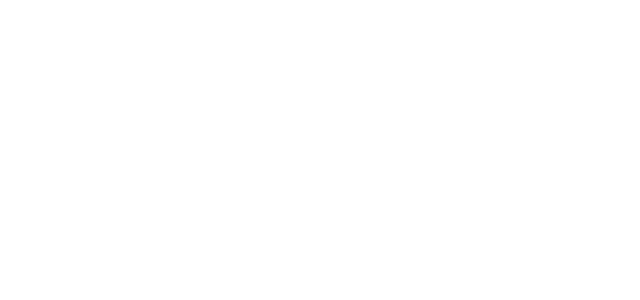
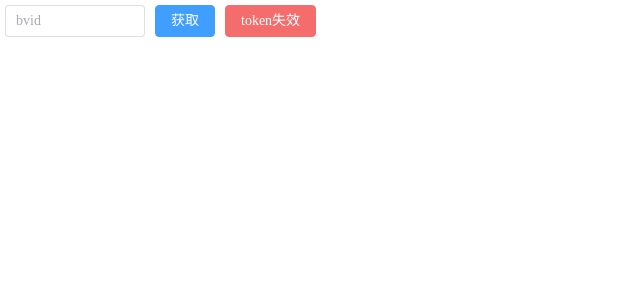
Before and after one commit to helix431/biliDanmuGraph, a Vue app: page / in a window 1280 px wide. Shown: the top 300 px of the page, without its empty margins (0-640 px from the left). Built offline with nearby package versions, Linux system fonts and the light colour scheme.

Commit message:
feat: topbar layout

```diff
--- a/package.json
+++ b/package.json
@@ -15,6 +15,7 @@
   "dependencies": {
     "axios": "^1.7.3",
     "element-plus": "^2.8.0",
+    "normalize.css": "^8.0.1",
     "pinia": "^2.1.7",
     "vue": "^3.4.29"
   },
@@ -30,6 +31,7 @@
     "eslint-plugin-vue": "^9.23.0",
     "npm-run-all2": "^6.2.0",
     "prettier": "^3.2.5",
+    "sass-embedded": "^1.77.8",
     "typescript": "~5.4.0",
     "vite": "^5.3.1",
     "vue-tsc": "^2.0.21"
--- a/src/App.vue
+++ b/src/App.vue
@@ -1,11 +1,23 @@
 <script setup lang="ts">
-
+import TopBar from './components/TopBar.vue'
 </script>
 
 <template>
-
+  <el-container>
+    <el-header><TopBar></TopBar></el-header>
+    <el-main></el-main>
+  </el-container>
 </template>
 
-<style scoped>
-
+<style lang="scss" scoped>
+.el-container {
+  height: 100vh;
+  .el-header {
+    --el-header-height: 32px;
+    --el-header-padding: 0;
+    margin: 5px;
+  }
+  .el-main {
+  }
+}
 </style>
--- /dev/null
+++ b/src/components/BarGraph.vue
@@ -0,0 +1,5 @@
+<script setup lang="ts"></script>
+
+<template>graph</template>
+
+<style scoped></style>
--- /dev/null
+++ b/src/components/TopBar.vue
@@ -0,0 +1,67 @@
+<script setup lang="ts">
+import { ref } from 'vue'
+
+const form = ref({
+  bvid: '',
+  token: ''
+})
+
+const isTokenValid = ref(false)
+const showTokenField = ref(false)
+
+const onSubmit = () => {}
+const onCheckToken = () => {
+  showTokenField.value = !showTokenField.value
+}
+</script>
+
+<template>
+  <el-form :inline="true" :model="form">
+    <el-form-item class="bvidField">
+      <el-input v-model="form.bvid" placeholder="bvid" clearable />
+    </el-form-item>
+
+    <el-form-item>
+      <el-button type="primary" @click="onSubmit">获取</el-button>
+    </el-form-item>
+
+    <el-form-item>
+      <el-button :type="isTokenValid ? 'success' : 'danger'" @click="onCheckToken"
+        >token{{ isTokenValid ? '有效' : '失效' }}</el-button
+      >
+    </el-form-item>
+
+    <el-form-item class="tokenField">
+      <Transition name="stretch">
+        <el-input v-model="form.token" placeholder="token" clearable v-if="showTokenField" />
+      </Transition>
+    </el-form-item>
+  </el-form>
+</template>
+
+<style lang="scss" scoped>
+.el-form {
+  width: 600px;
+  .el-form-item {
+    margin-bottom: 0;
+    margin-right: 10px;
+    &.bvidField {
+      width: 140px;
+    }
+    &.tokenField {
+      width: 240px;
+    }
+  }
+}
+
+.stretch-enter-active,
+.stretch-leave-active {
+  transition: all 0.3s;
+}
+
+.stretch-enter-from,
+.stretch-leave-to {
+  width: 0;
+  opacity: 0;
+}
+</style>
--- a/src/main.ts
+++ b/src/main.ts
@@ -1,9 +1,15 @@
 import { createApp } from 'vue'
 import { createPinia } from 'pinia'
+
+import 'normalize.css'
+import ElementPlus from 'element-plus'
+import 'element-plus/dist/index.css'
+
 import App from './App.vue'
 
 const app = createApp(App)
 
 app.use(createPinia())
+app.use(ElementPlus)
 
 app.mount('#app')
--- a/src/stores/counter.ts
+++ b/src/stores/data.ts
@@ -1,8 +1,5 @@
-import { ref } from 'vue'
 import { defineStore } from 'pinia'
 
 export const useDataStore = defineStore('data', () => {
-
-
-  return { }
+  return {}
 })
```
Also changed, not shown: 1 other file (tests, documents, lock files or other folders).
